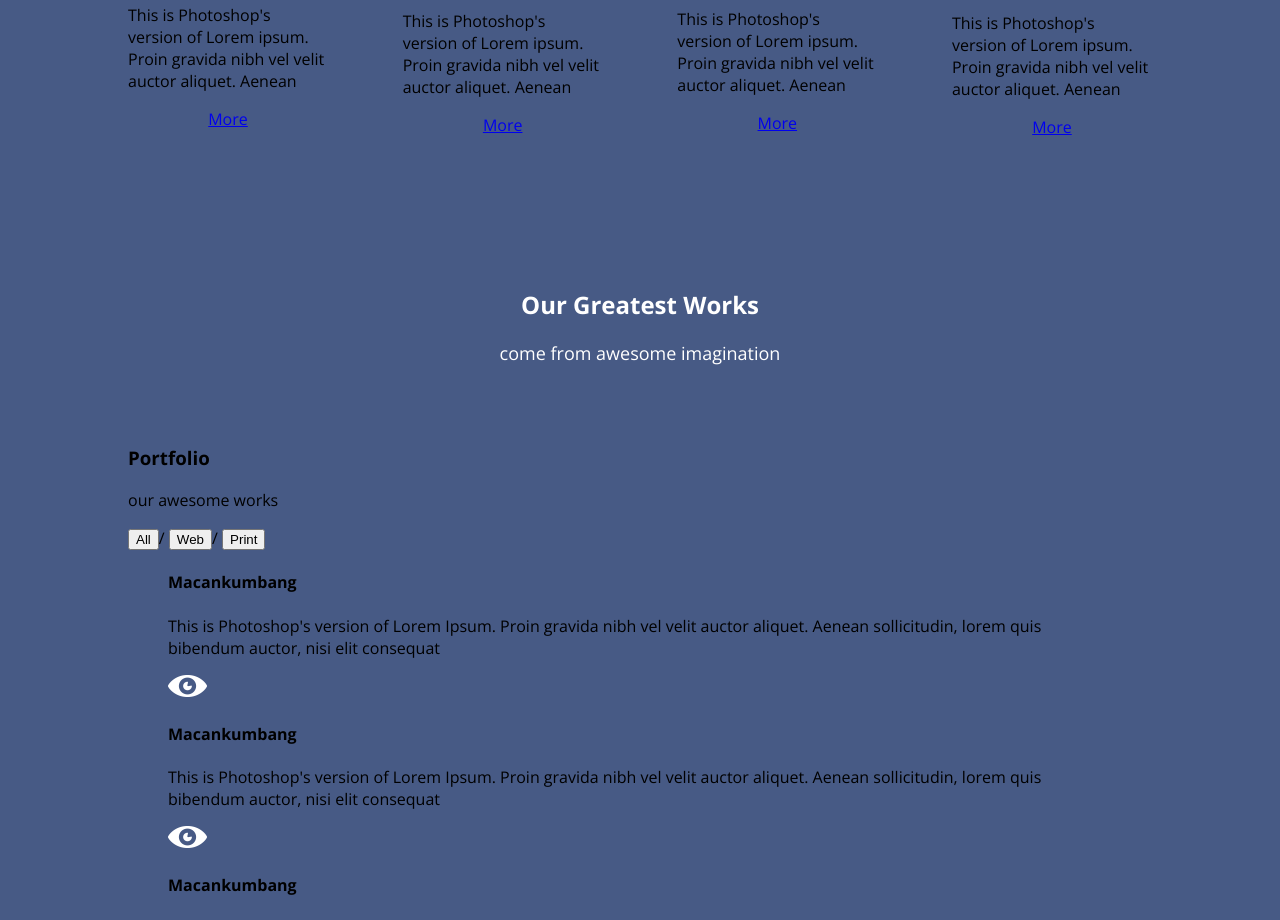
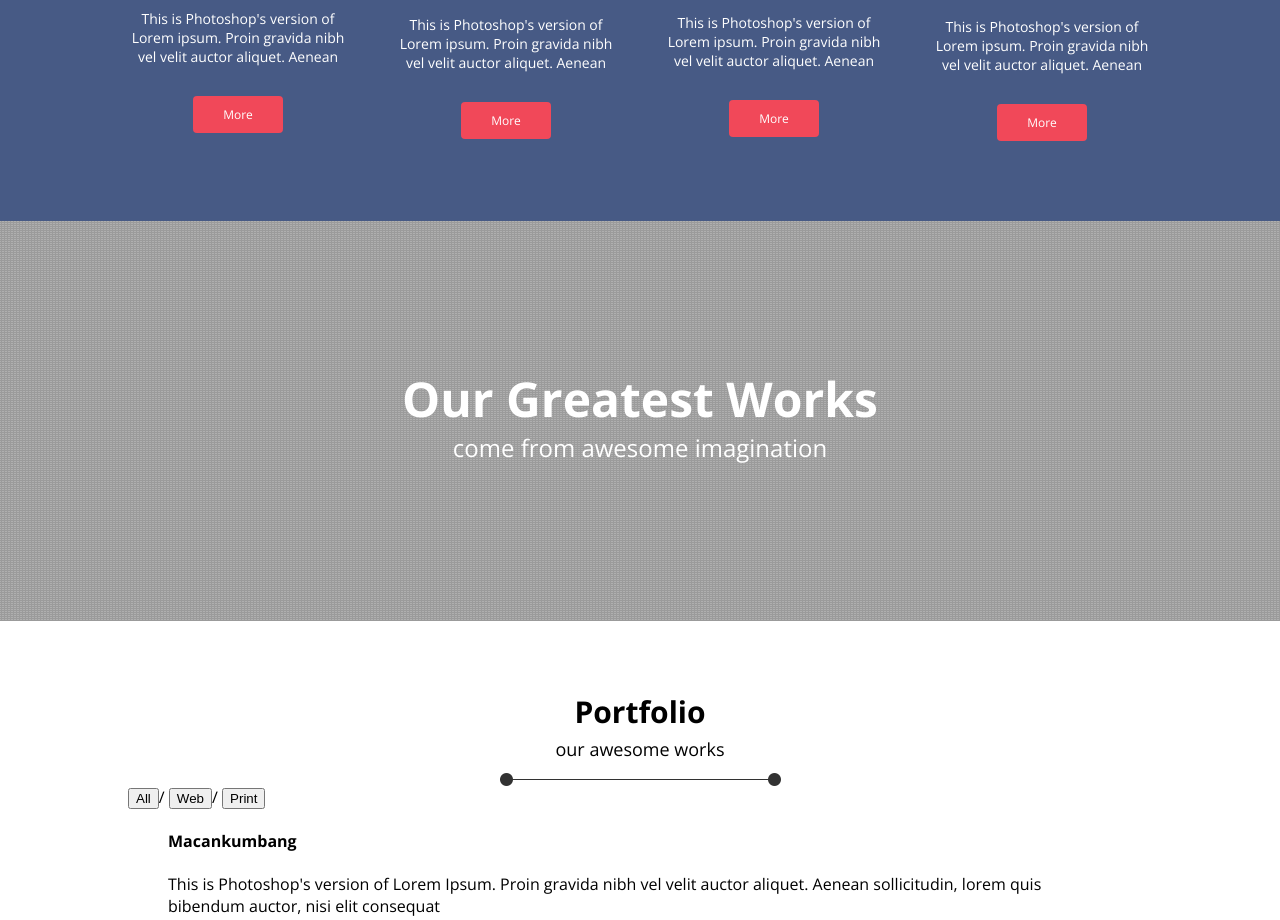
Before and after one commit to igor06brw/weekly-webdev-challenge-5, a website: page index.html in a window 1280 px wide. Shown: the part 807-1727 px from the top of the page. Drawn offline with nearby package versions, Linux system fonts and the light colour scheme.

Commit message:
Finish services
#end services section styles
#end work header styles
#unfinished work  section

```diff
--- a/app/styles/main.scss
+++ b/app/styles/main.scss
@@ -1,3 +1,25 @@
+.button-red {
+    text-decoration: none;
+    text-align: center;
+    cursor: pointer;
+    color: #fff;
+    background-color: #f14859;
+    border-radius: 4px;
+    border: 0;
+    display: flex;
+    justify-content: center;
+    align-items: center;
+    transition: .2s;
+    font-family: 'Open Sans',sans-serif;
+    font-size: 12px;
+    padding: 10px 30px;
+
+    &:hover, &:focus {
+        background-color: palevioletred;
+    }
+}
+
+
 body {
     font-family: 'Open Sans',sans-serif;
     background-color: #475a85;
@@ -14,6 +36,7 @@ body {
         background-size: 60% 100%;
         padding: 80px 10% 50px;
 
+
         .nav {
             position: fixed;
             top: 0;
@@ -26,6 +49,8 @@ body {
             display:flex;
             align-items: center;
             justify-content: space-between;
+
+            display:none;
             .nav__logo {
                 text-decoration: none;
                 color: #fff;
@@ -89,24 +114,6 @@ body {
                 height: 54px;
             }
         }
-        .button-red {
-            text-decoration: none;
-            text-align: center;
-            cursor: pointer;
-            color: #fff;
-            background-color: #f14859;
-            border-radius: 4px;
-            border: 0;
-            display: flex;
-            justify-content: center;
-            align-items: center;
-            transition: .2s;
-            font-family: 'Open Sans',sans-serif;
-
-            &:hover, &:focus {
-                background-color: palevioletred;
-            }
-        }
         .header__image {
             width: 45%;
             display: flex;
@@ -121,38 +128,89 @@ body {
         }
     }
     .main {
-        .article {
-            padding: 50px 10% 80px;
+        .article-services {
+            padding: 70px 15% 80px;
+            .article__header {
+                margin-bottom: 80px;
+            }
+        }
+        .article,
+        .section
+        {
+            padding: 0;
             display: flex;
             align-items: center;
             flex-wrap: wrap;
             justify-content: space-between;
-            .article__header {
+            .article__header,
+            .section__header
+             {
+                display: flex;
+                justify-content: center;
+                flex-direction: column;
+                align-items: center;
                 color: #fff;
                 text-align: center;
-                margin-bottom: 50px;
                 width: 100%;
 
-                .article__title {
+                .article__title,
+                .section__heading {
                     font-size: 30px;
                     margin: 0 0 5px;
                 }
-                .article__desc {
+                .article__desc,
+                .section__desc {
                     font-size: 18px;
                     margin: 0 0 12px 0;
                 }
             }
+            .section-services {
+                display: flex;
+                width: 220px;
+                flex-direction: column;
+                align-items: center;
+                color: #fff;
+
+                .paragraph {
+                    font-size: 14px;
+                    text-align: center;
+                    margin: 0 0 30px;
+                }
+            }
         }
-        .section-services {
-            display: flex;
-            width: 200px;
-            flex-direction: column;
-            align-items: center;
+        .article-services {
+            padding: 50px 10% 80px;
+        }
+        .article-work {
+            width: 100%;
 
+            .article__header {
+                height: 400px;
+                background-color: #9b9b9b;
+                background-image: url(/dist/img/pattern-parallax.png);
+                .article__heading {
+                    font-size: 48px;
+                    margin: 0;
+                }
+                .article__desc {
+                    font-size: 24px;
+                }
+            }
+            .section__portfolio{
+                width: 100%;
+                background-color: #fff;
+                padding: 70px 10% 0;
+                .section__header{
+                    color: #000;
+
+                    .section__heading {
+
+                    }
+                    .section__desc {
+
+                    }
+                }
+            }
         }
-
-
-
-
     }
 }
--- a/index.html
+++ b/index.html
@@ -73,10 +73,11 @@
                 <h2 class="article__heading">Our Greatest Works</h2>
                 <p class="article__desc">come from awesome imagination</p>
             </header>
-            <section class="section__portfolio">
+            <section class="section section__portfolio">
                 <header class="section__header">
                     <h3 class="section__heading">Portfolio</h3>
-                    <p class="section-desc">our awesome works</p>
+                    <p class="section__desc">our awesome works</p>
+                    <img src="./dist/img/separator.png">
                 </header>
                 <div class="portfolio__category">
                     <button class="button-category" aria-pressed="true">All</button>/
@@ -84,7 +85,7 @@
                     <button class="button-category">Print</button>
                 </div>
                 <div class="projects__box">
-                    <figure class="portfolio-item fade-in_done">
+                    <figure class="portfolio-item">
                         <div class="image"></div>
                         <figcaption class="figcaption">
                             <h4 class="portfolio-item__heading">Macankumbang</h4>
@@ -92,7 +93,7 @@
                             <a href="#" class="link_eye"><img src="img/eye.png" alt="show"></a>
                         </figcaption>
                     </figure>
-                    <figure class="portfolio-item fade-in_done">
+                    <figure class="portfolio-item">
                         <div class="image"></div>
                         <figcaption class="figcaption">
                             <h4 class="portfolio-item__heading">Macankumbang</h4>
```
Also changed, not shown: dist/main.css.
